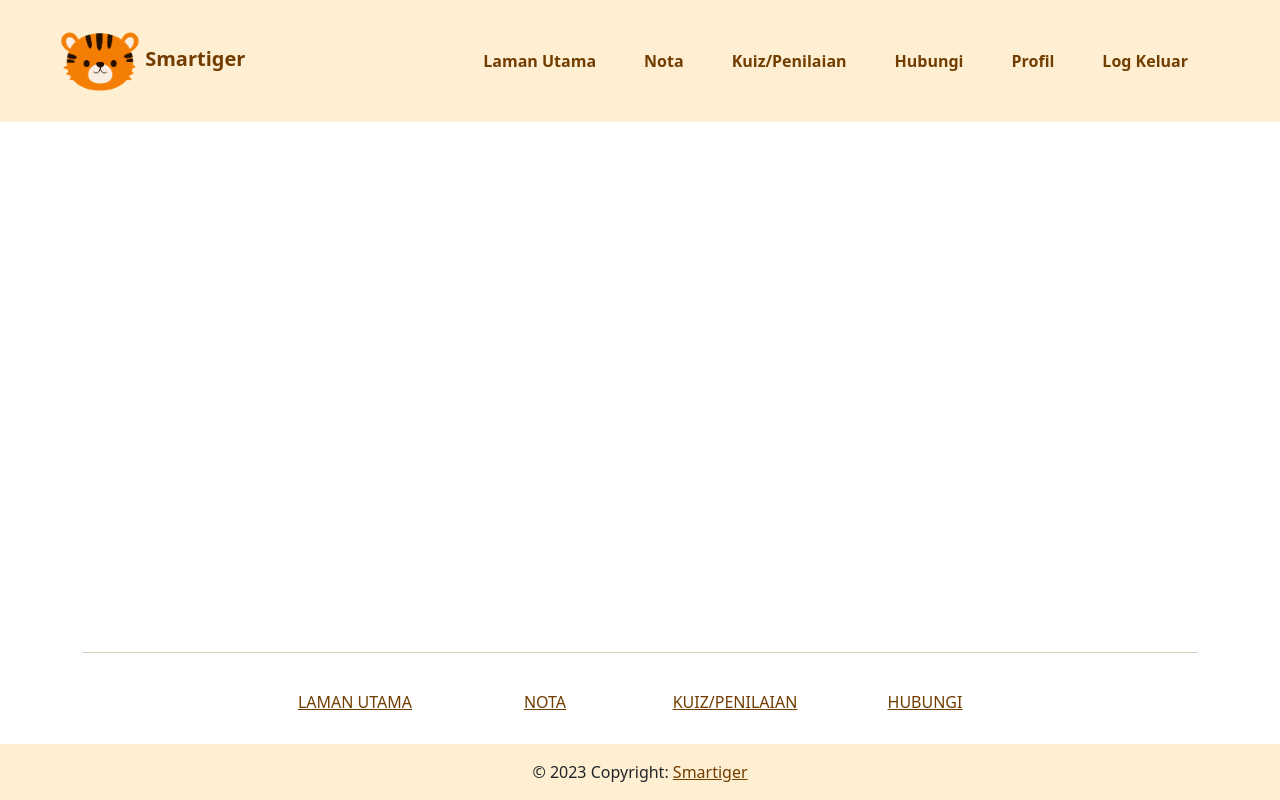
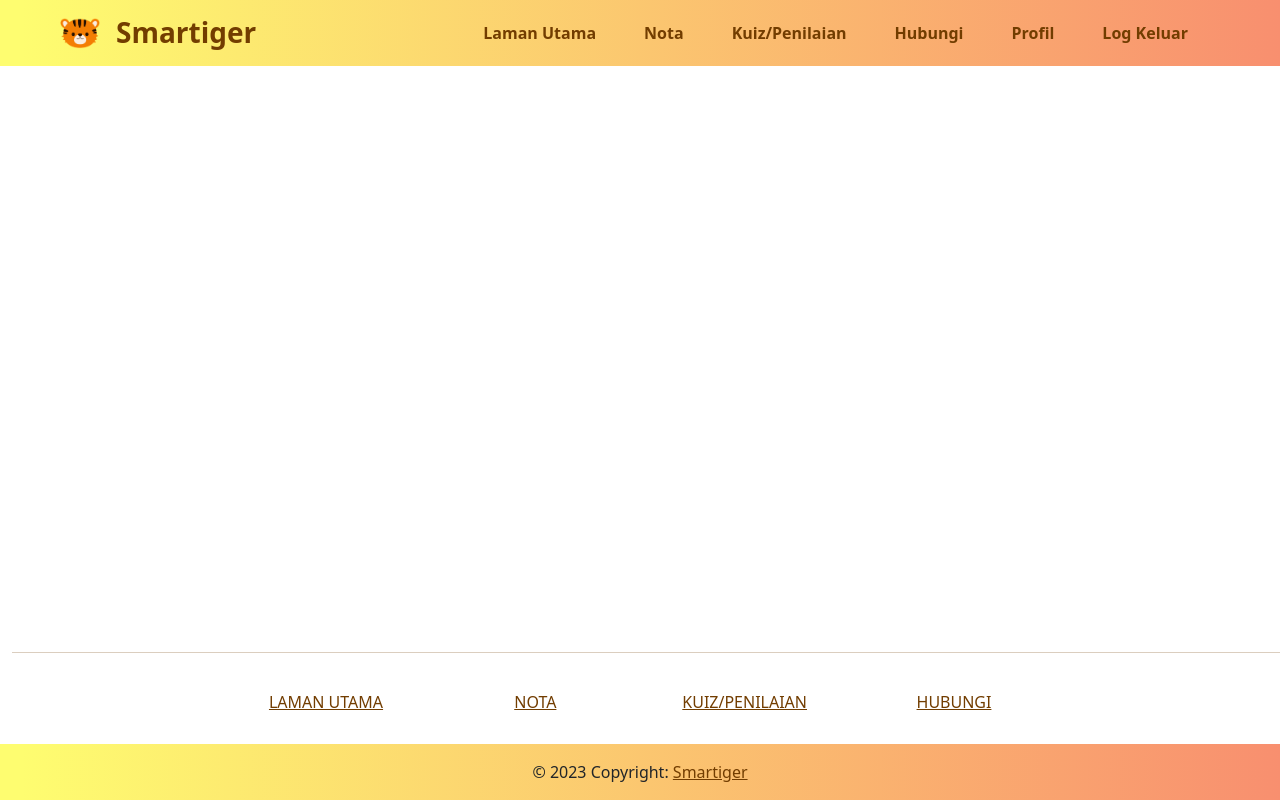
Before and after one commit to karmin88/Tigers, a Flask app: page / in a window 1280 px wide. Run offline with Flask 3, Linux system fonts and the light colour scheme; some libraries are stand-ins or nearby versions; some web fonts are replaced.

Commit message:
improve style of base html

```diff
--- a/static/css/base.css
+++ b/static/css/base.css
@@ -1,10 +1,11 @@
+
 nav {
-    background-color: #ffefd2;
+    background: linear-gradient(to right, rgb(254, 253, 112) 1.7%, rgb(248, 143, 111))
 }
 
 nav a {
     font-weight: bold !important;
-    color: #723d00 !important;
+    color:  #723d00 !important;
 }
 
 nav ul > li > a.active {
--- a/templates/base.html
+++ b/templates/base.html
@@ -7,19 +7,22 @@
     <!-- Vendor Stylesheet -->
     <link rel="stylesheet" href="https://cdn.jsdelivr.net/npm/bootstrap@5.3.2/dist/css/bootstrap.min.css">
     <link rel="stylesheet" href="https://cdn.jsdelivr.net/npm/bootstrap-icons@1.3.0/font/bootstrap-icons.css">
+    <link href="https://fonts.cdnfonts.com/css/bubblegum-sans" rel="stylesheet">
+
     {% block vendor_stylesheet %} {% endblock %}
 
     <!-- Custom Stylesheet -->
     <link rel="stylesheet" href="/static/css/base.css">
+    <link rel="stylesheet" href="/static/css/common.css">
     {% block custom_stylesheet %} {% endblock %}
 </head>
 <body class="d-flex flex-column min-vh-100">
 <!-- Navbar -->
-<nav class="navbar navbar-expand-lg navbar-light">
-    <div class="container-fluid mx-5 my-2">
-        <a class="navbar-brand me-5" href="#">
-            <img src="static/images/logo.png" alt="" width="80" height="80">
-            <span>Smartiger</span>
+<nav class="navbar navbar-expand-lg">
+    <div class="container-fluid mx-5">
+        <a class="navbar-brand d-flex align-content-center me-5" href="#">
+            <img src="static/images/logo.png" alt="" width="40" height="40">
+            <h3 class="fw-bold align-self-center mb-0 ms-3 text-darkorange">Smartiger</h3>
         </a>
         <button class="navbar-toggler" type="button" data-bs-toggle="collapse"
                 data-bs-target="#navbarSupportedContent"
@@ -32,14 +35,14 @@
             <ul class="navbar-nav nav-pills mb-2 mb-lg-0 ms-auto">
                 {% if not login %}
                     <li class="nav-item me-3">
-                        <a class="nav-link px-3 {% if "/" in request.path %}active{% endif %}"
-                           aria-current="page" href="{{ url_for('entry') }}">Laman Utama</a>
+                        <a class="nav-link px-3 {% if "/" in request.path %}fw-normal active{% endif %}"
+                           aria-current="page" href="{{ url_for('index') }}">Laman Utama</a>
                     </li>
-                    <li class="nav-item me-3">
-                        <a class="nav-link px-3" href="#">Daftar</a>
+                    <li class="nav-item me-3 {% if "/" in request.path %}fw-normal active{% endif %}">
+                        <a class="nav-link px-3" href="{{ url_for('sign_up') }}">Daftar</a>
                     </li>
-                    <li class="nav-item me-3">
-                        <a class="nav-link px-3" href="#">Log Masuk</a>
+                    <li class="nav-item me-3 {% if "/" in request.path %}fw-normal active{% endif %}">
+                        <a class="nav-link px-3" href={{ url_for('login') }}">Log Masuk</a>
                     </li>
                 {% else %}
                     <li class="nav-item me-3">
@@ -70,12 +73,11 @@
 {% block content %}{% endblock %}
 
 <!-- Footer -->
-<footer class="mt-auto">
-    <div class="container">
+<footer class="mt-auto pe-0 me-0">
+    <div class="container-fluid pe-0 me-0">
         <!-- Section: Links -->
         <hr>
-        <section>
-            <div class="row text-center d-flex justify-content-center py-4">
+        <div class="row container-fluid text-center d-flex justify-content-center py-4 pe-0 me-0">
             {% if not login %}
                 <div class="col-md-2">
                     <h6 class="text-uppercase font-weight-bold">
@@ -119,11 +121,11 @@
                 </div>
             {% endif %}
         </div>
-        </section>
     </div>
 
     <!-- Copyright -->
-    <div class="text-center p-3" style="background-color: #ffefd2">
+    <div class="text-center p-3"
+         style="background: linear-gradient(to right, rgb(254, 253, 112) 1.7%, rgb(248, 143, 111))">
         © 2023 Copyright:
         <a href="#">Smartiger</a>
     </div>
```
Also changed, not shown: static/images/note.png (added), static/images/quiz.png (added), static/images/students.png (added). Lines whose indentation alone changed are shown as unchanged.
